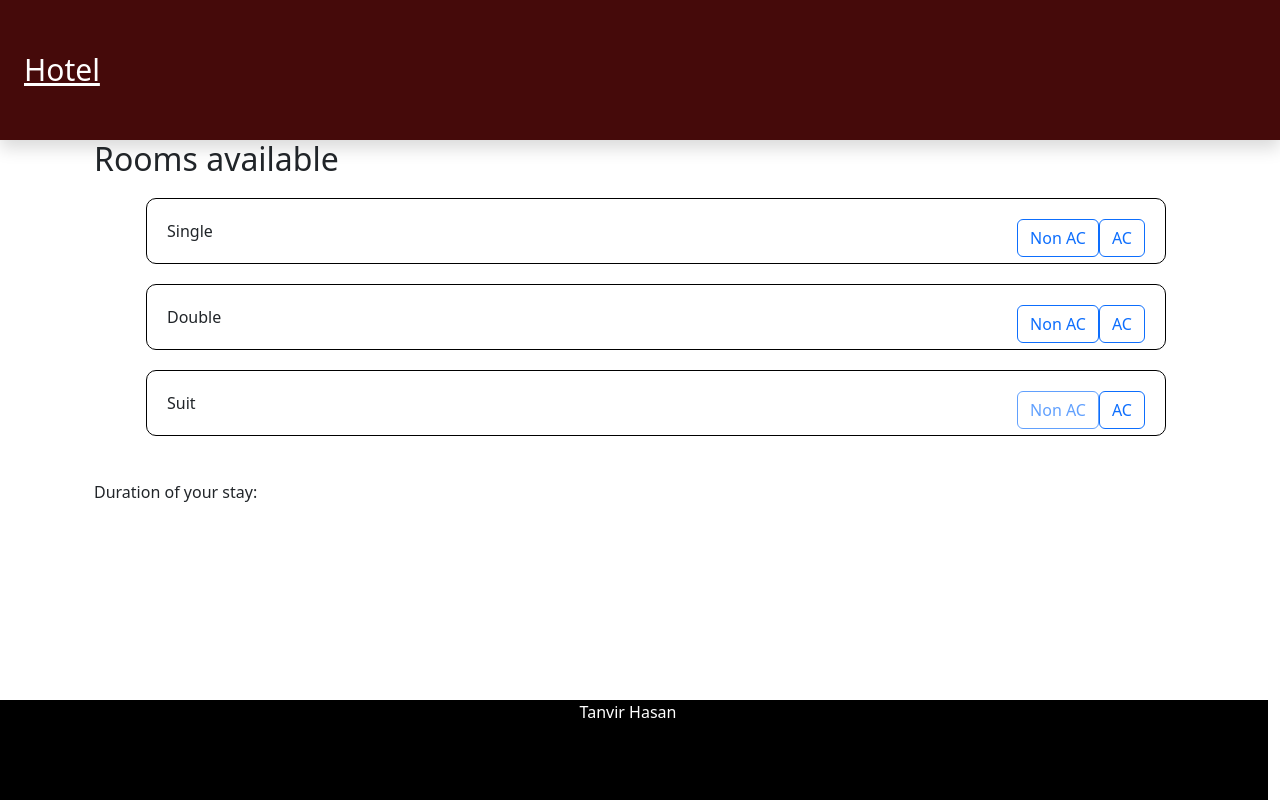
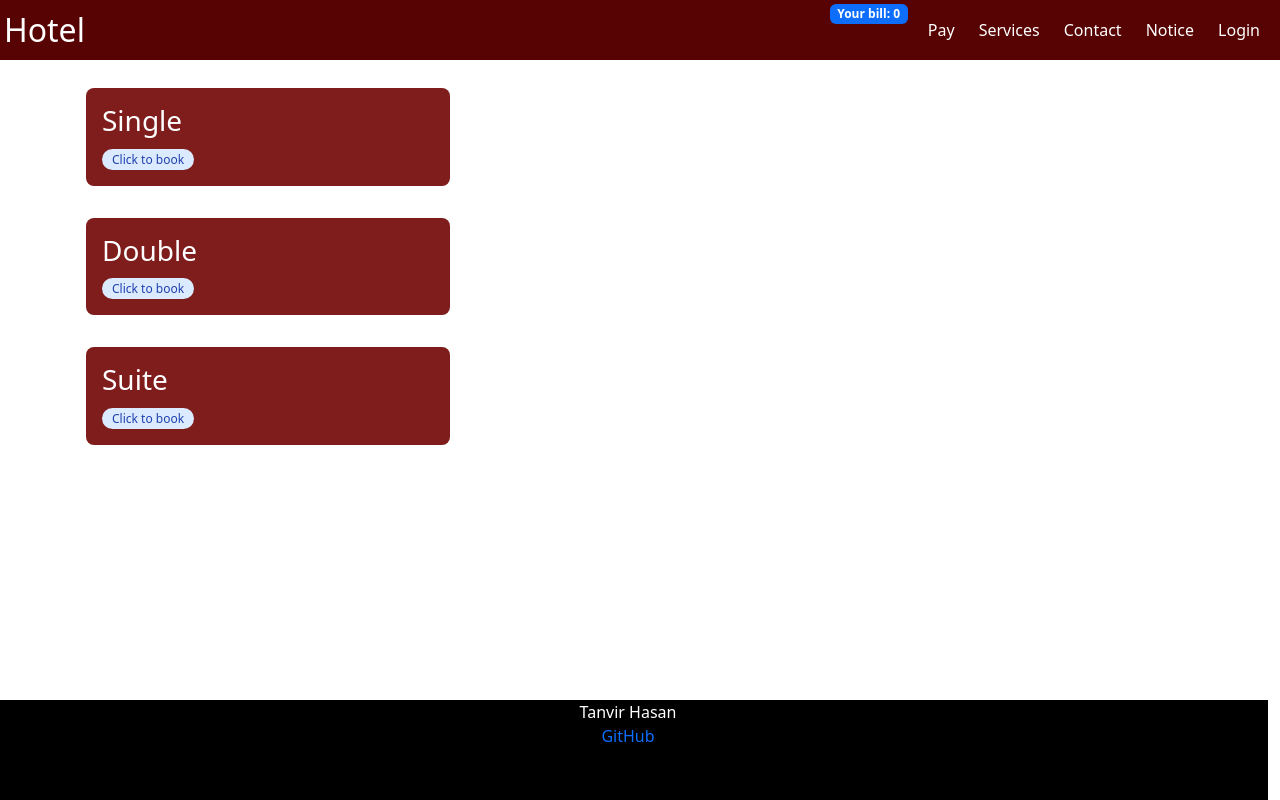
Before and after one commit to 74NV1R/hotel, a React (Create React App) app: page /rooms in a window 1280 px wide. Built offline with nearby package versions, Linux system fonts and the light colour scheme.

Commit message:
collapsible card

```diff
--- a/src/App.css
+++ b/src/App.css
@@ -24,7 +24,6 @@ body {
   justify-content: space-between;
   height: 60px;
 }
-
 
 .nav a {
   color: inherit;
--- a/src/components/Pages/Services/Rooms.js
+++ b/src/components/Pages/Services/Rooms.js
@@ -1,6 +1,7 @@
 import { Button } from 'bootstrap'
 import React from 'react'
 import { useAppContext } from '../../../Context'
+import Roomtypes from './Roomtypes'
 
 const Rooms = () => {
 
@@ -13,45 +14,30 @@ const Rooms = () => {
         })
     }
 
-    const handleDuration = () => {
-        updateItems({
-
-        })
-
-    }
-
-    let holdingTime = 0
-
-    return (
-        <div className='container'>
-            <div className='row'>
-                <div className='servicelist'>
+    const roomTypes = [
+        { type: 'Single', charge: 12.99 },
+        { type: 'Double', charge: 24.99 },
+        { type: 'Suite', charge: 39.99 },
 
 
-                    <h2>
-                        Rooms available
-                    </h2>
-                    <ul>
-                        <li>
-                            Single <button type="button" class="btn btn-outline-primary" onClick={() => updateBill(15)}>AC</button> <button type="button" class="btn btn-outline-primary" onClick={() => updateBill(10)} >Non AC</button>
-                        </li>
-                        <li>
-                            Double <button type="button" class="btn btn-outline-primary" onClick={() => updateBill(25)}>AC</button> <button type="button" class="btn btn-outline-primary" onClick={() => updateBill(20)}>Non AC</button>
-                        </li>
-                        <li>
-                            Suit <button type="button" class="btn btn-outline-primary" onClick={() => updateBill(35)}>AC</button> <button type="button" class="btn btn-outline-primary" disabled>Non AC</button>
-                        </li>
-                    </ul>
-
-                    <br />
-                    Duration of your stay:
-
-                </div>
-            </div>
+    ]
+    return (
 
 
-        </div>
+        < div >
+
+            {/* <div className='container'>
+            <Roomtypes roomTypes={roomTypes} />
+
+        </div> */}
+            {
+                roomTypes.map((room, index) => (
+                    <Roomtypes key={index} type={room.type} charge={room.charge} />
+                ))
+            }
+        </div >
+
+
     )
 }
-
 export default Rooms
--- /dev/null
+++ b/src/components/Pages/Services/Roomtypes.js
@@ -0,0 +1,33 @@
+import React, { useState } from 'react'
+
+const Roomtypes = ({ type, charge }) => {
+
+    const [expand, setExpand] = useState(false)
+
+    const toggleExpand = () => {
+        setExpand(!expand)
+    }
+
+    return (
+        <div className='col-4'>
+            <br />
+            <div className=' text-white bg-red-900 p-3 m-1 rounded-lg hover:drop-shadow-2xl'>
+                <div onClick={toggleExpand}>
+                    <h3>{type}</h3>
+                    <span class="bg-blue-100 text-blue-800 text-xs font-medium me-2 px-2.5 py-0.5 cursor-pointer rounded-full dark:bg-blue-900 dark:text-blue-300">Click to {!expand ? 'book' : 'hide'}</span>
+
+                </div>
+                {expand && (
+                    <div className="card-body">
+                        <p>{charge}</p>
+                    </div>
+                )}
+
+
+            </div>
+        </div>
+
+    )
+}
+
+export default Roomtypes
--- a/src/components/Pages/Services/Services.js
+++ b/src/components/Pages/Services/Services.js
@@ -32,15 +32,6 @@ const Services = () => {
 
 
                     <br />
-                    <div className="card w-96 bg-primary text-primary-content">
-                        <div className="card-body">
-                            <h2 className="card-title">Card title!</h2>
-                            <p>If a dog chews shoes whose shoes does he choose?</p>
-                            <div className="card-actions justify-end">
-                                <button className="btn">Buy Now</button>
-                            </div>
-                        </div>
-                    </div>
                 </div>
             </div>
         </div>
--- a/src/components/footer/Footer.js
+++ b/src/components/footer/Footer.js
@@ -17,6 +17,12 @@ const Footer = () => {
             marginTop: 'auto'
         }}>
             Tanvir Hasan
+            <br />
+            <a href='https://github.com/74NV1R' style={{
+                textDecoration: 'none'
+            }}>
+                GitHub
+            </a>
         </div >
 
     )
--- a/src/components/header/Navigation.js
+++ b/src/components/header/Navigation.js
@@ -7,7 +7,7 @@ const Navigation = () => {
     const { items, updateItems } = useAppContext()
 
     return (
-        /*         <nav className='nav'>
+        <nav className='nav'>
             <a href='/' className='brand'>Hotel</a>
             <ul>
                 <li>
@@ -31,44 +31,6 @@ const Navigation = () => {
             </ul>
 
 
-                </nav> */
-
-        <nav className='p-4 bg-red-950 shadow md:flex md:items-center md:justify-between'>
-            <div className='flex justify-between items-center'>
-                <span className='text-3xl text-white font[Poppins] cursor-pointer'>
-                    <a href='/' className='text-white'>
-                        Hotel
-                    </a>
-
-                </span>
-                <span className='text-3xl cursor-pointer mx-2 md:hidden block'>
-                    <ion-icon name="grid-outline"></ion-icon>
-                </span>
-            </div>
-            <ul className='md:flex md:items-center z[-1] md:z-auto md:static absolute bg-red-950 w-full left-0 md:my-0md:py-0 py-4 md:pl-0 pl-7 md:opacity-100 opacity-0 top-[-400px] transition-all ease-in duration-500'>
-                <li className='mx-4 my-6 md:my-0'>
-                    <Badge color='info'>Your bill: {items.cost} </Badge>
-                </li>
-                <li className='mx-4 my-6 md:my-0'>
-                    <a href='/payment' className='text-xl text-white hover:text-gray-400 duration-500 '>Pay</a>
-                </li>
-                <li className='mx-4 my-6 md:my-0'>
-                    <a href='/services' className='text-xl text-white hover:text-gray-400 duration-500'>Services</a>
-                </li>
-                <li className='mx-4 my-6 md:my-0'>
-                    <a href='/contact' className='text-xl text-white hover:text-gray-400 duration-500'>Contact</a>
-                </li>
-                <li className='mx-4 my-6 md:my-0'>
-                    <a href='/notice' className='text-xl text-white hover:text-gray-400 duration-500'>Notice</a>
-                </li>
-                <li className='mx-4 my-6 md:my-0'>
-                    <a href='/auth' className='text-xl text-white hover:text-gray-400 duration-500'>Login</a>
-                </li>
-            </ul>
-
-
-
-
         </nav>
     )
 }
```
Lines whose indentation alone changed are shown as unchanged.
